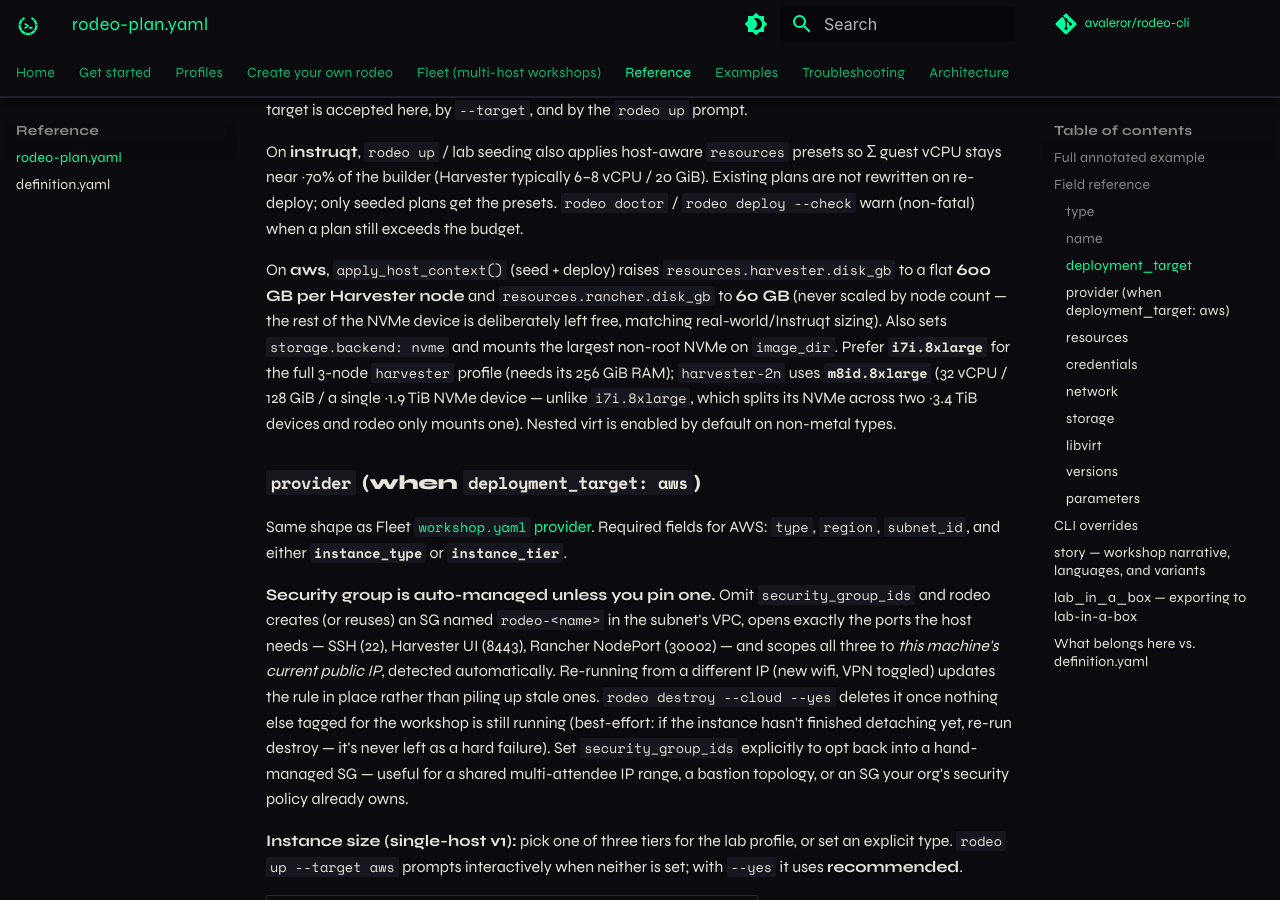
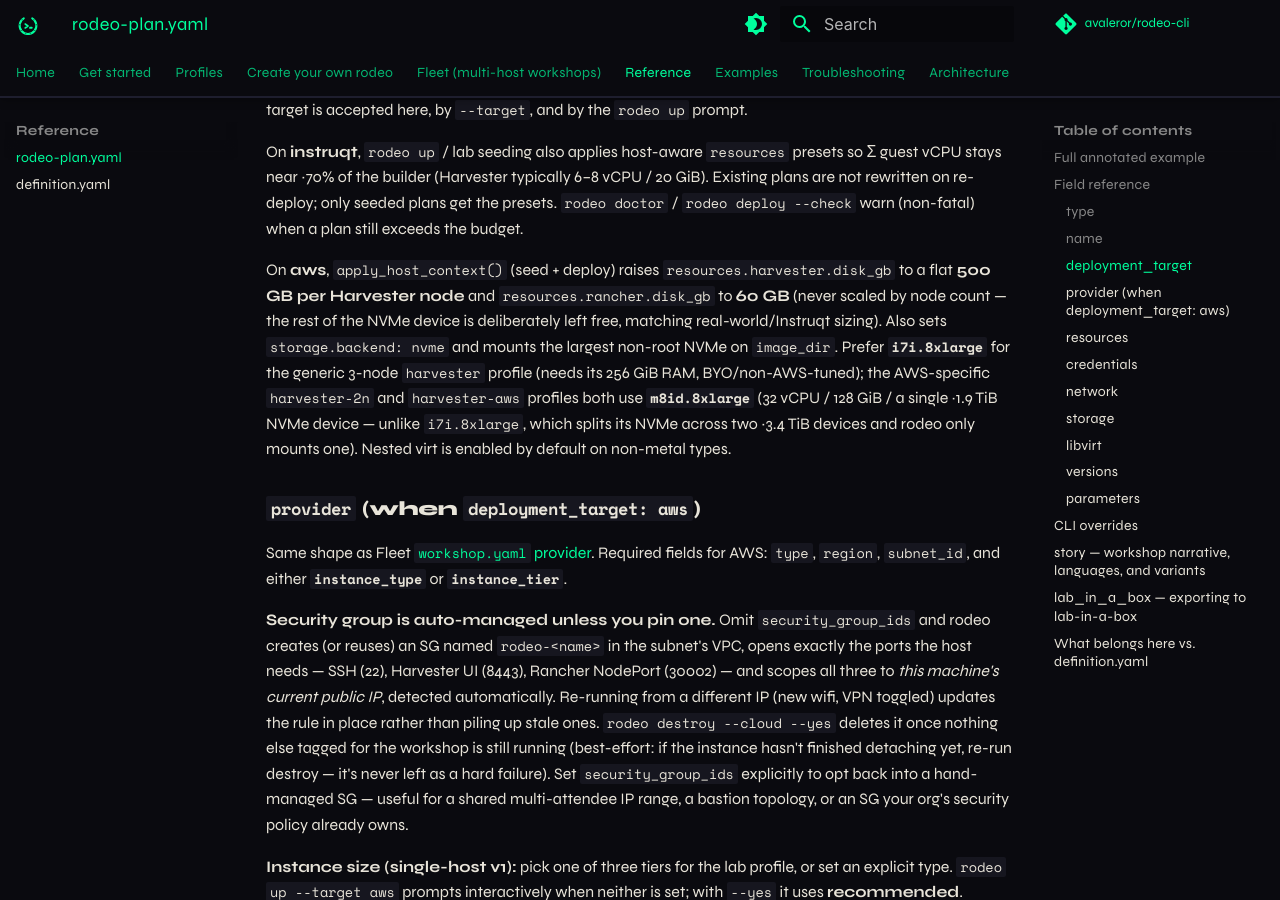
Before and after one commit to avaleror/rodeo-cli, an MkDocs documentation site: the page built from docs/reference/plan.md, in a window 1280 px wide and 900 px high, scrolled down 2846 px. Built offline with MkDocs 1.6.1 and Material for MkDocs 9.7.7, drawn with Linux system fonts in a browser that asks for light colours; comment, search, counter and statistics services are not loaded.

Commit message:
fix(aws): harvester-aws must fit m8id.8xlarge too, not m8id.12xlarge
Andres: don't use m8id.12xlarge or i7i.8xlarge for harvester-aws —
find the m8id size that matches 32 vCPU / 128 GiB / ~1.75 TiB NVMe.
That's m8id.8xlarge (same instance harvester-2n already uses).

3 x 600 GB/node (yesterday's floor) + 60 GB Rancher = 1860 GB left only
~40 GB free on m8id.8xlarge's ~1.9 TiB single NVMe device — too tight.
Dropped AWS_HARVESTER_DISK_GB to 500: 3x500 + 60 = 1560 GB, ~300+ GB
margin. harvester-2n's math gets even safer too (2x500 + 60 = 1060 GB).

harvester-aws's recommended tier and bundled rodeo-plan.yaml now both
point at m8id.8xlarge / disk_gb: 500. harvester-2n and the generic
harvester profile (i7i.8xlarge, untouched) are unaffected.

Co-Authored-By: Claude Sonnet 5 <noreply@anthropic.com>
Claude-Session: https://claude.ai/code/session_01Mr1xUVC1dk5Fo5VUjPTnAh

```diff
--- a/docs/reference/plan.md
+++ b/docs/reference/plan.md
@@ -124,14 +124,15 @@ Existing plans are not rewritten on re-deploy; only seeded plans get the presets
 `rodeo doctor` / `rodeo deploy --check` warn (non-fatal) when a plan still exceeds the budget.
 
 On **aws**, `apply_host_context()` (seed + deploy) raises `resources.harvester.disk_gb`
-to a flat **600 GB per Harvester node** and `resources.rancher.disk_gb` to **60 GB**
+to a flat **500 GB per Harvester node** and `resources.rancher.disk_gb` to **60 GB**
 (never scaled by node count — the rest of the NVMe device is deliberately left free,
 matching real-world/Instruqt sizing). Also sets `storage.backend: nvme` and mounts the
-largest non-root NVMe on `image_dir`. Prefer **`i7i.8xlarge`** for the full 3-node
-`harvester` profile (needs its 256 GiB RAM); `harvester-2n` uses **`m8id.8xlarge`**
-(32 vCPU / 128 GiB / a single ~1.9 TiB NVMe device — unlike `i7i.8xlarge`, which
-splits its NVMe across two ~3.4 TiB devices and rodeo only mounts one). Nested virt
-is enabled by default on non-metal types.
+largest non-root NVMe on `image_dir`. Prefer **`i7i.8xlarge`** for the generic 3-node
+`harvester` profile (needs its 256 GiB RAM, BYO/non-AWS-tuned); the AWS-specific
+`harvester-2n` and `harvester-aws` profiles both use **`m8id.8xlarge`** (32 vCPU /
+128 GiB / a single ~1.9 TiB NVMe device — unlike `i7i.8xlarge`, which splits its NVMe
+across two ~3.4 TiB devices and rodeo only mounts one). Nested virt is enabled by
+default on non-metal types.
 
 ### `provider` (when `deployment_target: aws`)
 
```
Also changed, not shown: ROADMAP.md (+2 -2 lines), docs/architecture.md (+2 -2 lines), docs/fleet.md (+1 -1 lines), rodeo/data/examples/harvester-aws/README.md (+5 -5 lines), 5 other files.
